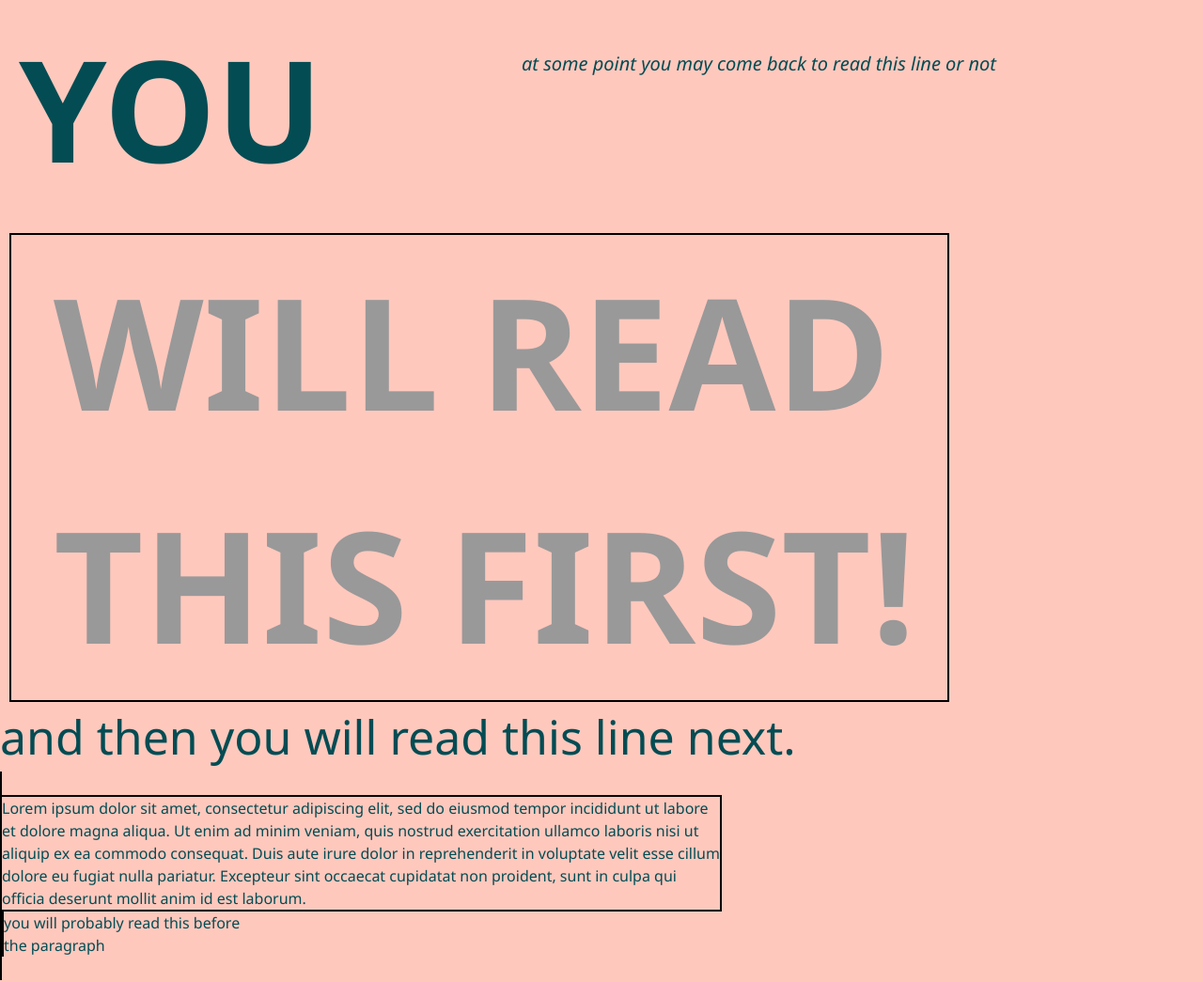
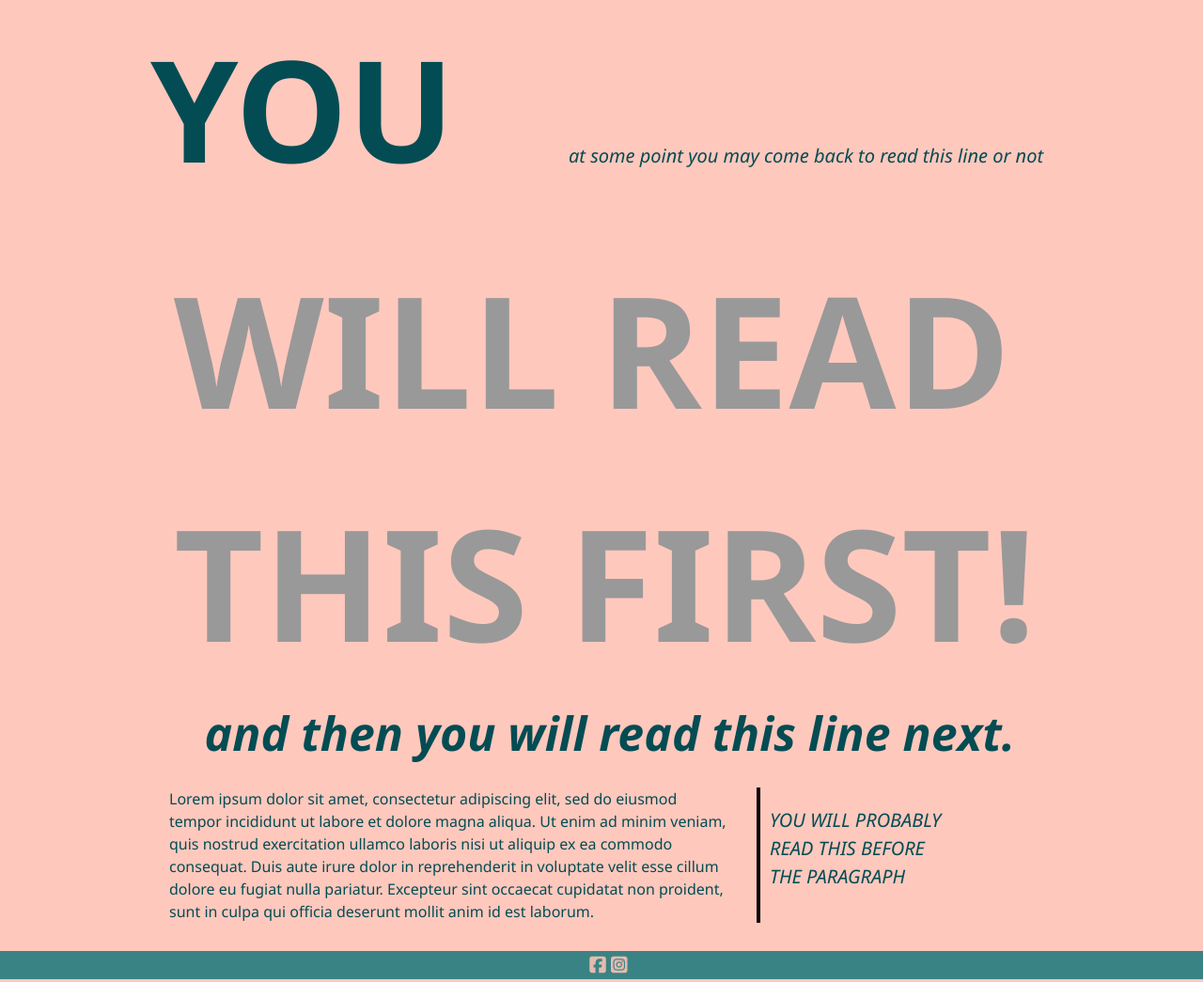
Before and after one commit to SereAndrea/Forms-Practice, a plain HTML site: page about.html in a window 1280 px wide. Shown: the part 97-1142 px from the top of the page at 94% size. Drawn offline with nearby package versions, Linux system fonts and the light colour scheme.

Commit message:
Update style.css

```diff
--- a/style.css
+++ b/style.css
@@ -250,57 +250,70 @@ article {
 /* about us page */
 
 .block-about {
-  /* border: solid 2px black; */
-  margin:20px;
+  /* border: solid 2px black;  */
+  margin: 20px auto;
+  display: flex;
+  width: 1000px;
+  align-items: baseline;
 }
 
 .you {
-  display: inline;
+  width: 40%;
   font-weight: bold;
-  width: 40%;
   font-size: 150px;
   text-transform: uppercase;
-  margin-top: 20px;
+  margin-left: 20px;
   /* border: solid 2px black; */
 }
 
 .p {
+  text-wrap: nowrap;
+  /* width: 70%; */
   margin-top: 50px;
-  margin-right: 200px;
-  float: right;
-  text-wrap: wrap;
+  margin-left: 45px;
   /* border: solid 2px black; */
   font-size: 20px;
   font-style: italic;
 }
 
 .h3 {
-  margin-left: 10px;
+  margin: 0 auto;
   padding-left: 45px;
   width: 1000px;
   color: #999;
   font-size: 165px;
   text-transform: uppercase;
   font-weight: bolder;
-  border: solid 2px black;
+  /* border: solid 2px black; */
 }
 
 .h4 {
   font-size: 50px;
+  margin-left: 17%;
+  font-weight: bold;
+  font-style: oblique;
 }
 
 .second-block {
-  border: solid 2px black;
-  display: inline;
+  /* border: solid 2px black; */
+  display: flex;
+  width: 1000px;
+  margin: 20px auto;
 }
 
 .long {
-
-  border: solid 2px black;
+  margin-left: 40px;
+  /* border: solid 2px black; */
   width: 60%;
 }
 
 .h5 {
+  text-transform: uppercase;
+  font-size: 20px;
+  font-style: oblique;
+  margin-left: 25px;
+  padding-left: 10px;
+  padding-top: 20px;
   border-left: solid 4px black;
   width: 20%;
 }
```
